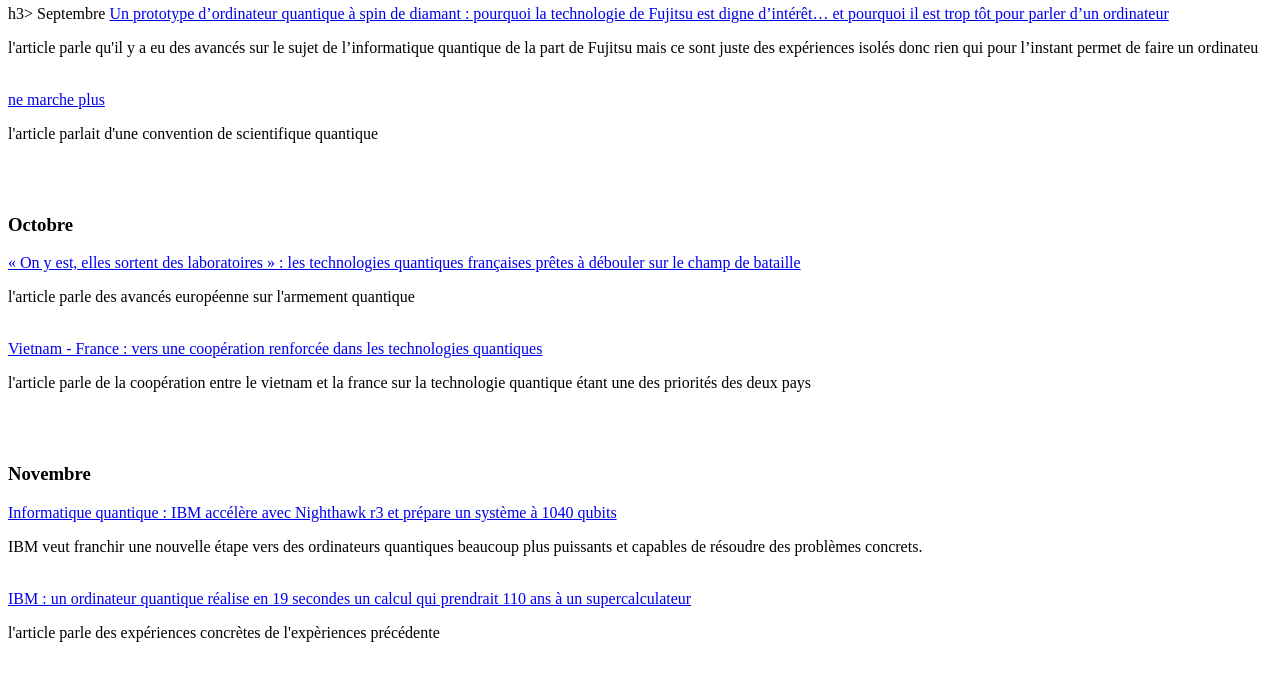
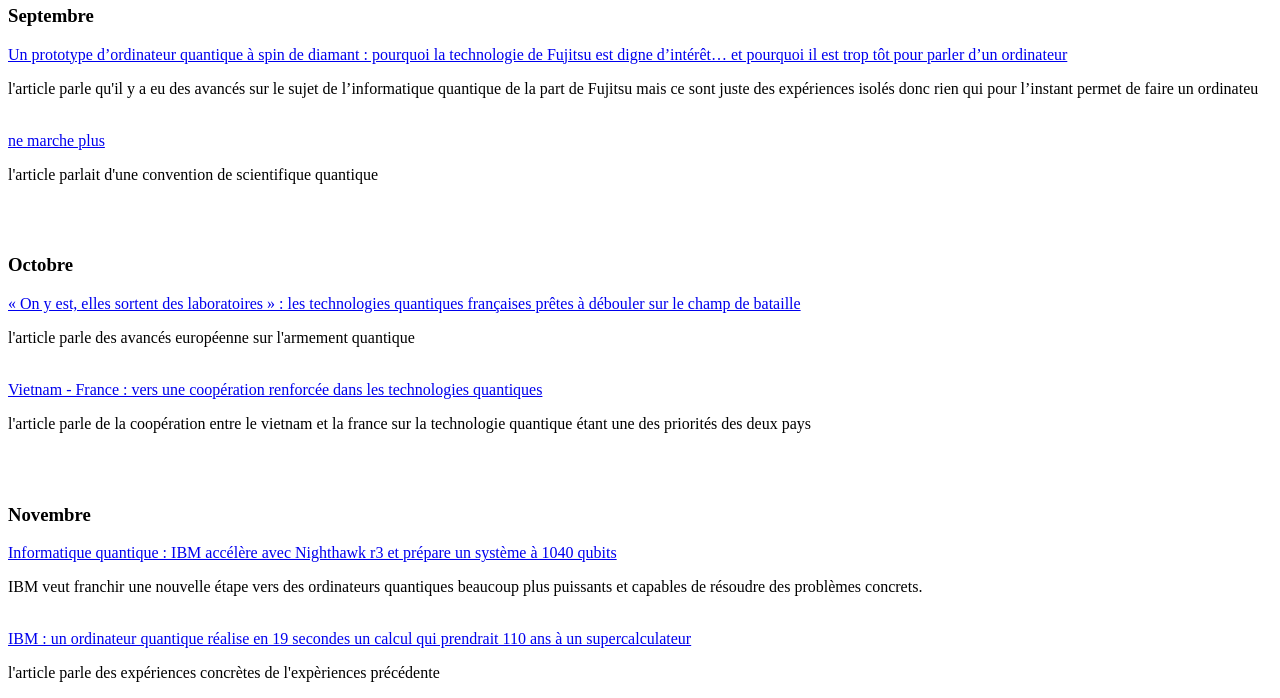
Before and after one commit to Mathias-goat/Portfolio_de_Mathias_Masson, a plain HTML site: page page 4.html in a window 1280 px wide. Shown: the part 122-820 px from the top of the page. Drawn offline with Linux system fonts and the light colour scheme.

Commit message:
Fix HTML structure and update content

```diff
--- a/page 4.html
+++ b/page 4.html
@@ -11,7 +11,7 @@
    </nav> </h2></p>
 </header>
 <body>
-h3> Septembre </h3>
+<h3> Septembre </h3>
 <a href=https://www.usinenouvelle.com/industrie-technologie/deeptech/technos-quantique/un-prototype-dordinateur-quantique-a-spin-de-diamant-pourquoi-la-technologie-de-fujitsu-est-digne-dinteret-et-pourquoi-il-est-trop-tot-pour-parler-dun-ordinateur.KEUBUGPYJ5HHPLTXON3Q77VEPA.html> Un prototype d’ordinateur quantique à spin de diamant : pourquoi la technologie de Fujitsu est digne d’intérêt… et pourquoi il est trop tôt pour parler d’un ordinateur </a>
 <p> l'article parle qu'il y a eu des avancés sur le sujet de l’informatique quantique de la part de Fujitsu mais ce sont juste des expériences isolés donc rien qui pour l’instant permet de faire un ordinateu</p>
 <br>
```
